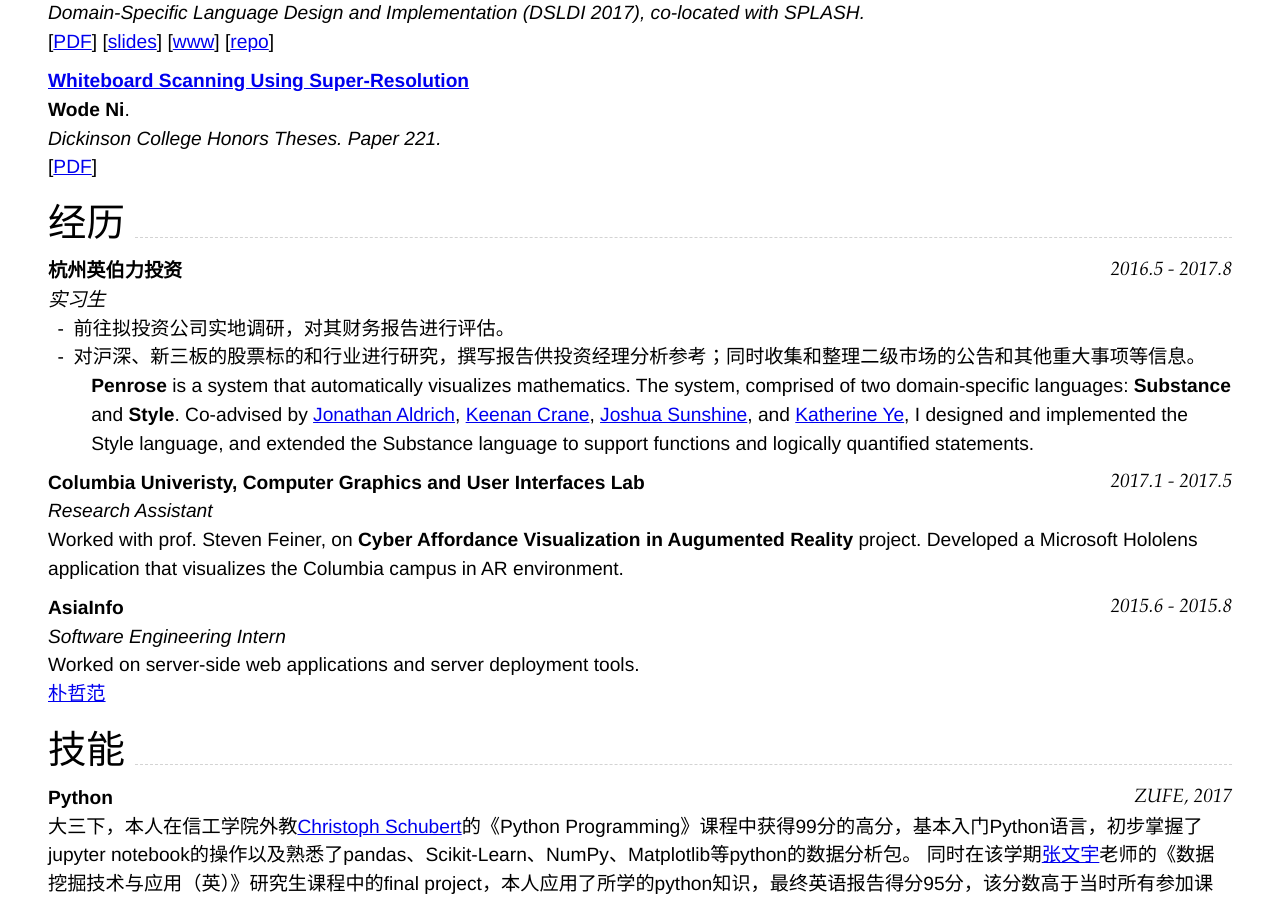
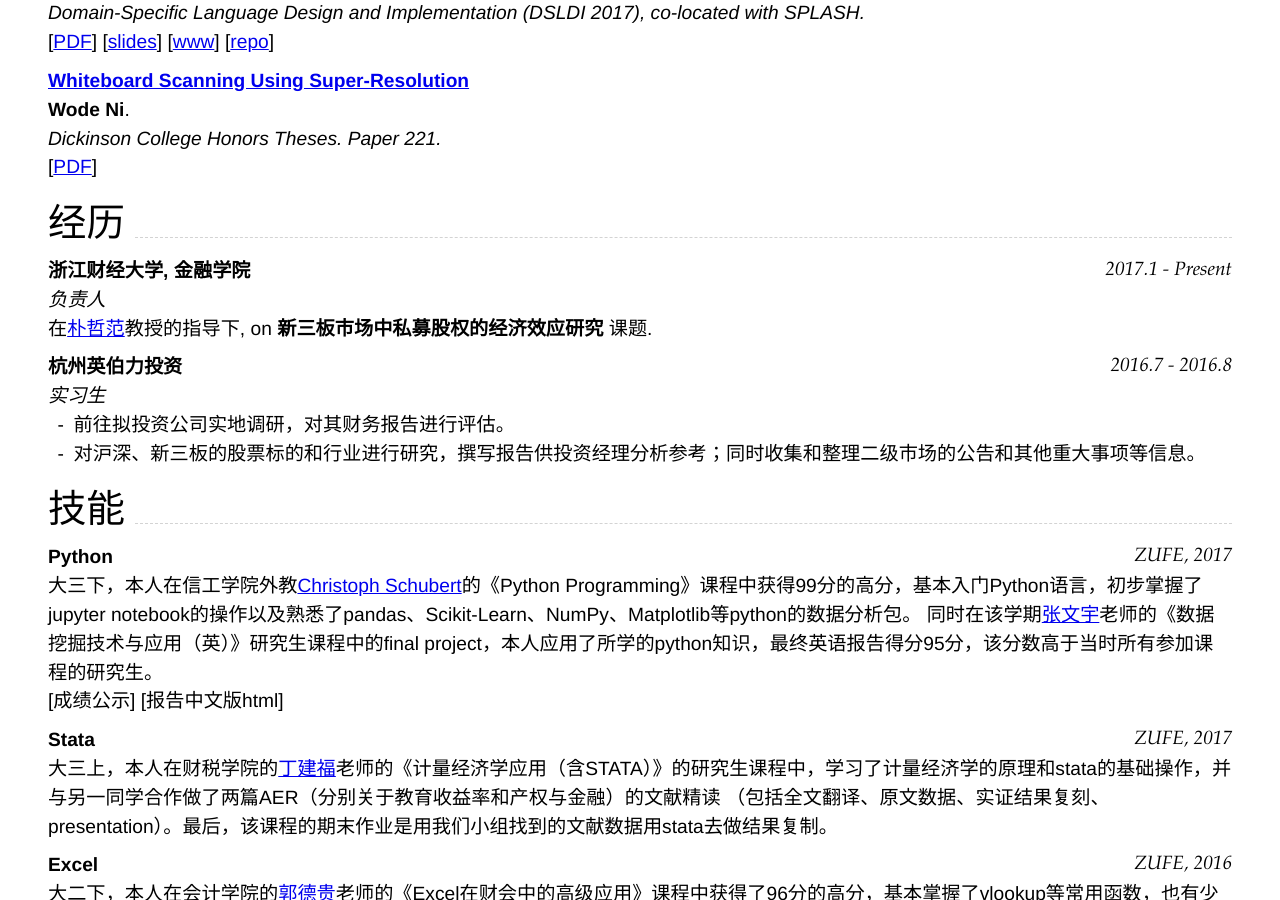
Before and after one commit to wodeni/nimo-markdown-cv, a Jekyll site: the page built from index.md, in a window 1280 px wide and 900 px high, scrolled down 567 px. Built offline with Jekyll 4.4.1, drawn with Linux system fonts in a browser that asks for light colours.

Commit message:
Update index.md

```diff
--- a/index.md
+++ b/index.md
@@ -39,21 +39,16 @@
 
 ## 经历
 
-### __杭州英伯力投资__  `2016.5 - 2017.8`
+### __浙江财经大学, 金融学院__ `2017.1 - Present`
+_负责人_<br>
+在[朴哲范](http://jrxy.zufe.edu.cn/info/2056/1211.htm)教授的指导下, on __新三板市场中私募股权的经济效应研究__ 课题.
+
+
+### __杭州英伯力投资__  `2016.7 - 2016.8`
 _实习生_<br>
 - 前往拟投资公司实地调研，对其财务报告进行评估。
 - 对沪深、新三板的股票标的和行业进行研究，撰写报告供投资经理分析参考；同时收集和整理二级市场的公告和其他重大事项等信息。
-__Penrose__ is a system that automatically visualizes mathematics. The system, comprised of two domain-specific languages: __Substance__ and __Style__. Co-advised by [Jonathan Aldrich](https://www.cs.cmu.edu/~./aldrich/), [Keenan Crane](https://www.cs.cmu.edu/~kmcrane/), [Joshua Sunshine](http://www.cs.cmu.edu/~jssunshi/), and [Katherine Ye](https://www.cs.cmu.edu/~kqy/), I designed and implemented the Style language, and extended the Substance language to support functions and logically quantified statements.
 
-### __Columbia Univeristy, Computer Graphics and User Interfaces Lab__ `2017.1 - 2017.5`
-_Research Assistant_<br>
-Worked with prof. Steven Feiner, on __Cyber Affordance Visualization in Augumented Reality__ project. Developed a Microsoft Hololens application that visualizes the Columbia campus in AR environment.
-
-### __AsiaInfo__ `2015.6 - 2015.8`
-_Software Engineering Intern_<br>
-Worked on server-side web applications and server deployment tools.
-
- [朴哲范](http://jrxy.zufe.edu.cn/info/2056/1211.htm)
 
 
 
```
